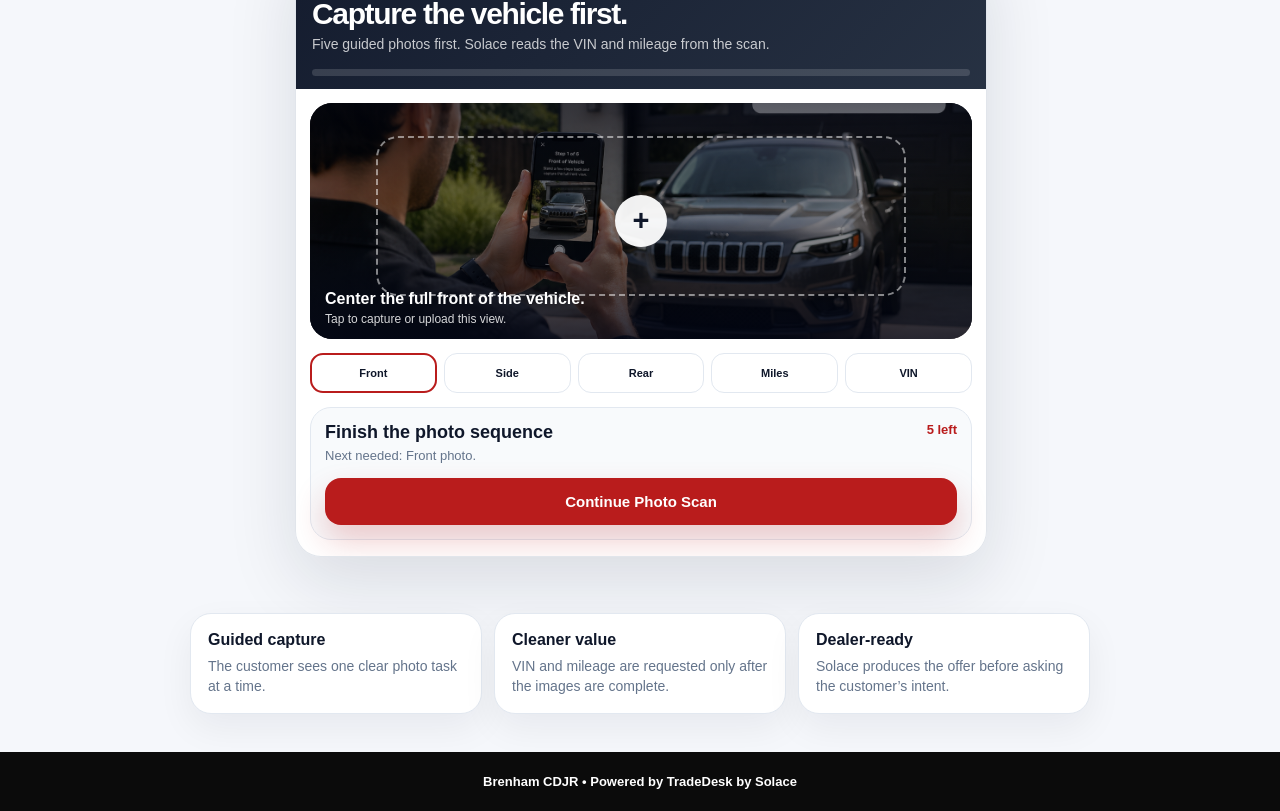
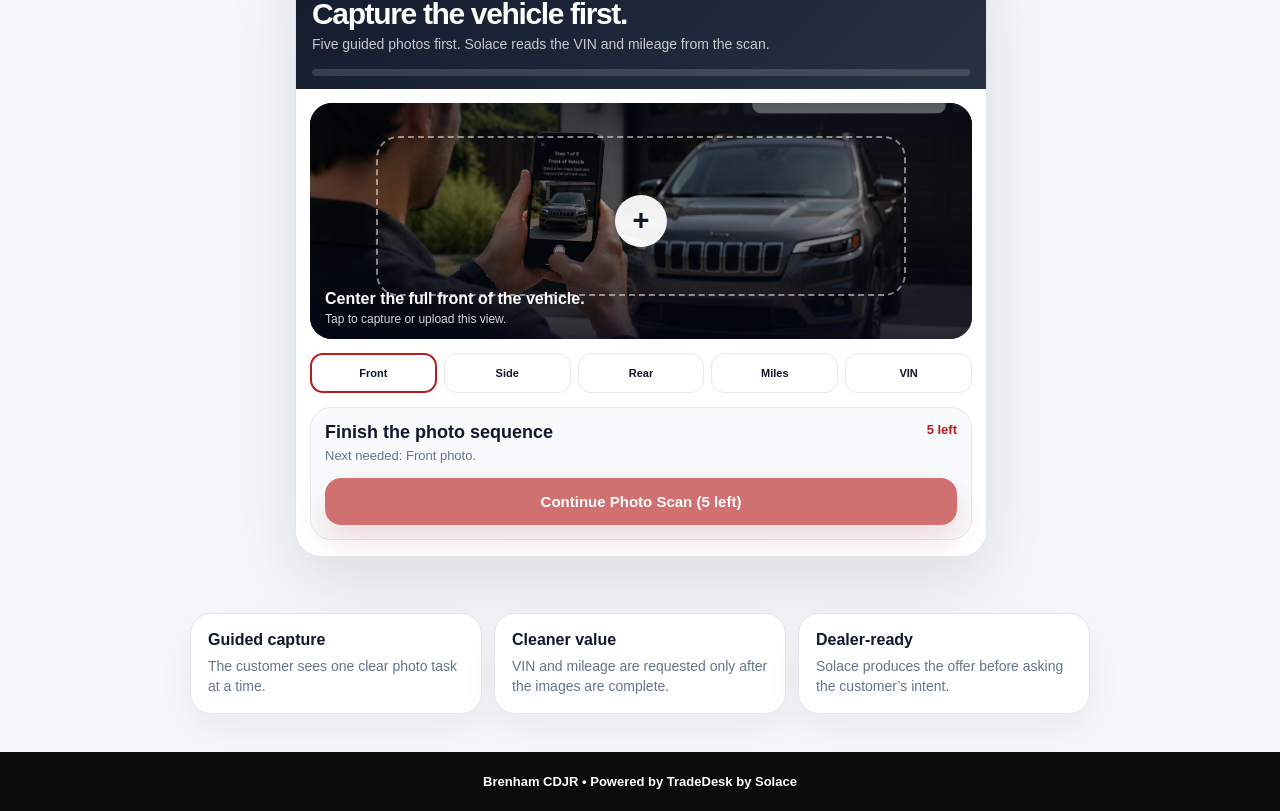
Before and after one commit to zlomke76-del/solacetrade, a Next.js app: page / in a window 1280 px wide. Shown: the part 438-1249 px from the top of the page. Built offline with nearby package versions, Linux system fonts and the light colour scheme.

Commit message:
Update TradeDesk.tsx

```diff
--- a/components/TradeDesk.tsx
+++ b/components/TradeDesk.tsx
@@ -759,7 +759,7 @@ export default function TradeDesk({
 
           <button
             type="button"
-            disabled={submitting}
+            disabled={submitting || !canRequestOffer}
             onClick={createIntakeAndValue}
             style={{
               width: "100%",
@@ -771,8 +771,8 @@ export default function TradeDesk({
               color: "white",
               fontSize: 15,
               fontWeight: 900,
-              cursor: submitting ? "wait" : "pointer",
-              opacity: submitting ? 0.72 : 1,
+              cursor: submitting ? "wait" : !canRequestOffer ? "not-allowed" : "pointer",
+              opacity: submitting ? 0.72 : !canRequestOffer ? 0.62 : 1,
               boxShadow: isInternal
                 ? "0 16px 32px rgba(15,23,42,0.18)"
                 : "0 16px 32px rgba(185,28,28,0.22)",
@@ -783,8 +783,10 @@ export default function TradeDesk({
               : canRequestOffer
                 ? "Get My Instant Cash Offer"
                 : showDetails
-                  ? "Continue to Offer"
-                  : "Continue Photo Scan"}
+                  ? isInternal
+                    ? "Add VIN and Mileage"
+                    : "Enter Name to Continue"
+                  : `Continue Photo Scan (${captureSteps.length - capturedCount} left)`}
           </button>
         </div>
 
```
